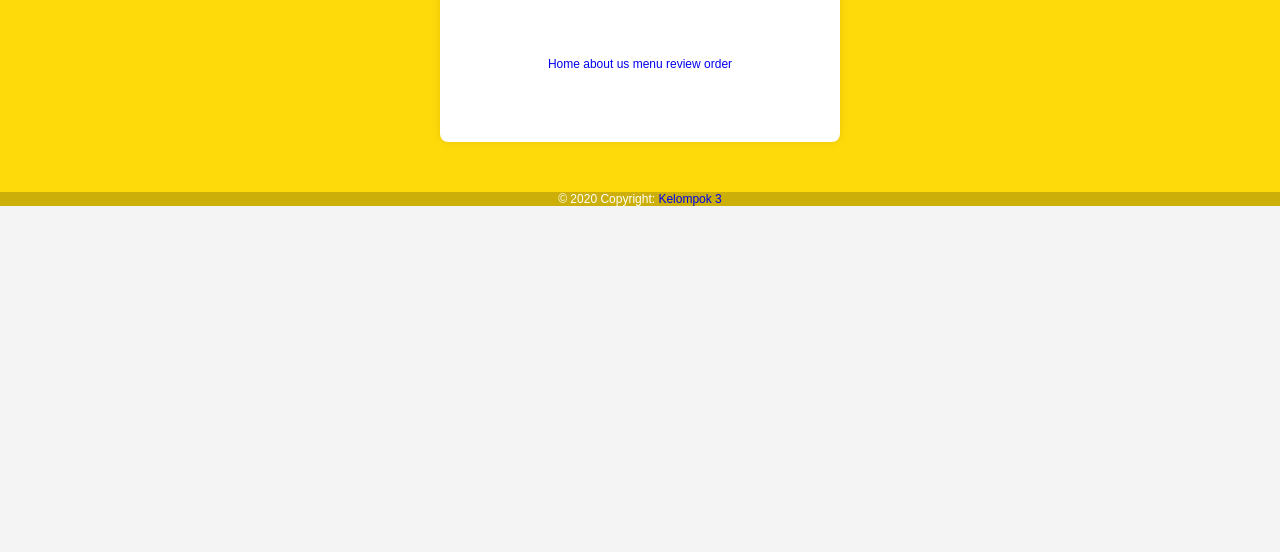
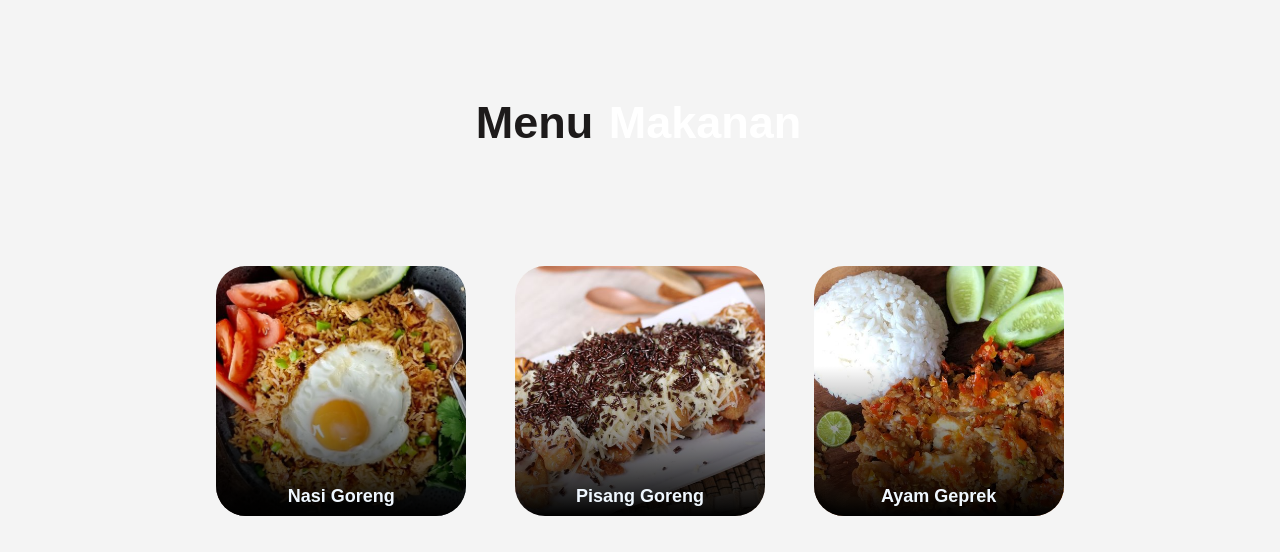
Before and after one commit to RizkiYanuar-Tech/Tubes-IPL, a PHP site: page /menu.html in a window 1280 px wide. Shown: the part 1768-2320 px from the top of the page. Before the commit the page ends 1974 px from the top, so only its background shows below. Run offline with PHP 8.4, Linux system fonts and the light colour scheme.

Commit message:
Update index, menu html, css, dan img menu

```diff
--- a/Implementasi UI&UX/css/style.css
+++ b/Implementasi UI&UX/css/style.css
@@ -98,7 +98,7 @@ body {
   border-radius: 4px;
   cursor: pointer;
   font-size: 16px;
-  margin-left: 10px; /* Sesuaikan dengan kebutuhan */
+  margin-left: 10px;
 }
 
 .btn-tambah-menu:hover {
@@ -114,7 +114,7 @@ body {
   color: #1d1a1a;
 }
 .heading span {
-  background: var(--green);
+  background: var(--fe5303);
   color: #fff;
   display: inline-block;
   padding: 5px 3px;
@@ -300,6 +300,112 @@ body {
 }
 
 /*About Section End*/
+/* AddMenu Start */
+body {
+  font-family: sans-serif;
+
+}
+
+table {
+  width: 90%;
+  border-collapse: collapse;
+  margin:100px;
+}
+
+th, td {
+  border: 1px solid black;
+  padding: 4px;
+  color :rgb(0, 0, 0);
+
+}
+
+th {
+  background-color: #000;
+  font-weight: bold;
+}
+
+.container {
+  max-width: 500px;
+
+}
+
+.btn {
+  margin-top: 2px;
+}
+
+.table-primary {
+  background-color: #dddddd;
+  font-weight: bold;
+}
+
+
+/* AddMenu End */
+
+/* Create Start */
+body {
+  font-family: 'Arial', sans-serif;
+  background-color: #f5f5f5;
+}
+
+.container {
+  width: 50%;
+  margin: auto;
+  padding: 20px;
+  background-color: #fff;
+  border-radius: 8px;
+  box-shadow: 0 0 10px rgba(0, 0, 0, 0.1);
+  margin-top: 50px;
+}
+
+.form-group {
+  margin-bottom: 15px;
+}
+
+label {
+  display: block;
+  margin-bottom: 5px;
+}
+
+input,
+select {
+  width: 100%;
+  padding: 8px;
+  margin-top: 5px;
+  margin-bottom: 10px;
+  box-sizing: border-box;
+  border: 1px solid #ccc;
+  border-radius: 4px;
+}
+
+button {
+  padding: 10px 15px;
+  background-color: #007bff;
+  color: #fff;
+  border: none;
+  border-radius: 4px;
+  cursor: pointer;
+}
+
+button:hover {
+  background-color: #0056b3;
+}
+
+.alert {
+  padding: 10px;
+  margin-bottom: 15px;
+  border-radius: 4px;
+  color: #721c24;
+  background-color: #f8d7da;
+  border: 1px solid #f5c6cb;
+}
+
+.alert-danger {
+  color: #721c24;
+  background-color: #f8d7da;
+  border: 1px solid #f5c6cb;
+}
+
+/* Create End */
 
 /* Menu start */
 
@@ -330,9 +436,11 @@ body {
   backface-visibility: hidden;
   margin-top: 40px;
 }
- h2{
+
+h2{
   color: #fff;
- }
+}
+
 .card:hover {
   transform: scale(.9);
 }
@@ -412,7 +520,7 @@ body {
 
 .card .con-text p button:hover {
   background: #fff;
-  color: #000;
+  color: #fff;
 }
 
 .ul {
--- a/Implementasi UI&UX/index.html
+++ b/Implementasi UI&UX/index.html
@@ -35,8 +35,6 @@
       </div>
 
       <div class="navbar-extra">
-        <a href="#" id="search"> <i data-feather="search"></i> </a>
-        <a href="#" id="shopping-cart"><i data-feather="shopping-cart"></i> </a>
         <a href="#" id="hamburger-menu"><i data-feather="menu"></i> </a>
       </div>
     </nav>
--- a/Implementasi UI&UX/menu.html
+++ b/Implementasi UI&UX/menu.html
@@ -9,7 +9,6 @@
     <link rel="stylesheet" href="css/style.css" />
     <link rel="stylesheet" href="fontawesome-free-6.1.1-web/css/all.css" />
     <link rel="stylesheet" href="fontawesome-free-6.1.1-web/css/brands.css" />
-
 </head>
 
 <body>
@@ -22,7 +21,7 @@
                 <div class="navbar-nav">
                     <a href="index.html">Home</a>
                     <a href="#about">About</a>
-                    <a href="#menu">Menu</a>
+                    <a href="menu.html">menu</a>
                     <a href="#contact">Kontak</a>
                 </div>
 
@@ -30,7 +29,8 @@
                     <a href="#" id="search"> <i data-feather="search"></i> </a>
                     <a href="#" id="shopping-cart"><i data-feather="shopping-cart"></i> </a>
                     <a href="#" id="hamburger-menu"><i data-feather="menu"></i> </a>
-                    <a href="tambahmenu.html" class="btn-tambah-menu">Tambah Menu</a>
+                    <!-- tambah menu link menu pesanan -->
+                    <a href="" class="btn-tambah-menu">Tambah Pesanan</a>
                 </div>
             </nav>
 
@@ -47,13 +47,13 @@
     <!-- Menu Card Section starts -->
     <section id="special" class="container-fluid">
         <div class="heading text-center">
-            <h1>Menu <span>Special</span></h1>
+            <h1>Menu <span>Minuman</span></h1>
         </div>
         <div class="card-container">
             <div class="card ">
                 <img src="./img/Menu/Americano.jpg" alt=" ">
                 <div class="con-text ">
-                    <h2>Americano</h2>
+                    <h2 style="color:aliceblue;">Americano</h2>
                     <p>Iced Americano adalah minuman kopi yang menyegarkan, berani, dan lezat! Es americano merupakan salah satu minuman terbaik di musim panas
                         <button>
                             Rp.150000
@@ -65,7 +65,7 @@
             <div class="card ">
                 <img src="./img/Menu/CaramelLatter.jpg" alt=" ">
                 <div class="con-text ">
-                    <h2>Caramel Latte</h2>
+                    <h2 style="color:aliceblue;">Caramel Latte</h2>
                     <p>Caramel latte adalah jenis minuman kopi yang mengandung espresso, susu, dan saus karamel.
                         <button>
                       Rp.12000
@@ -77,7 +77,7 @@
             <div class="card ">
                 <img src="./img/Menu/cappucino.jpg" alt=" ">
                 <div class="con-text ">
-                    <h2>Cappucino</h2>
+                    <h2 style="color:aliceblue;">Cappucino</h2>
                     <p>Rasanya yang manis membuat jenis kopi ini mudah digemari dan bisa diterima oleh lidah semua orang
                         <button>
                        Rp.10000
@@ -88,7 +88,7 @@
             <div class="card ">
                 <img src="./img/Menu/cafe-expreso.jpg" alt=" ">
                 <div class="con-text ">
-                    <h2>Expreso</h2>
+                    <h2 style="color:aliceblue;">Expreso</h2>
                     <p> kopi yang dihasilkan dari proses penyeduhan kopi dengan tekanan dan suhu tinggi
                         <button>
                         Rp.13000
@@ -102,13 +102,13 @@
 
     <section id="utama" class="container-fluid">
         <div class="heading text-center">
-            <h1>Menu <span>Utama</span></h1>
+            <h1>Menu <span>Dessert</span></h1>
         </div>
         <div class="card-container">
             <div class="card ">
                 <img src="./img/Menu/Cholate cupcake.jpg" alt=" ">
                 <div class="con-text ">
-                    <h2>Cholate Cupcake</h2>
+                    <h2 style="color:aliceblue;">Cholate Cupcake</h2>
                     <p>
                         <button>
                         Rp.16.000
@@ -119,7 +119,7 @@
             <div class="card ">
                 <img src="./img/Menu/Strawberyy CheseCake.jpg" alt=" ">
                 <div class="con-text ">
-                    <h2>Strawberyy CheseCake</h2>
+                    <h2 style="color:aliceblue;">Strawberyy CheseCake</h2>
                     <p>
                         <button>
                         Rp.20.000
@@ -130,7 +130,7 @@
             <div class="card ">
                 <img src="./img/Menu/Strawberyy Napolen.jpg" alt=" ">
                 <div class="con-text ">
-                    <h2>Strawberyy Napolen</h2>
+                    <h2 style="color:aliceblue;">Strawberyy Napolen</h2>
                     <p>
                         <button>
                         Rp.25.000
@@ -141,7 +141,7 @@
             <div class="card ">
                 <img src="./img/Menu/Tiramisu Layer Cake.jpg" alt=" ">
                 <div class="con-text ">
-                    <h2>Tiramisu</h2>
+                    <h2 style="color:aliceblue;">Tiramisu</h2>
                     <p>
                        Rp.9000
                     </button>
@@ -151,7 +151,7 @@
             <div class="card ">
                 <img src="./img/Menu/h o l l a.jfif" alt=" ">
                 <div class="con-text ">
-                    <h2>Milli Crepe</h2>
+                    <h2 style="color:aliceblue;">Milli Crepe</h2>
                     <p>
                         Rp.15.000
                     </button>
@@ -161,7 +161,7 @@
             <div class="card ">
                 <img src="./img/Menu/Matcha crepe torta - a francia és japán csoda-süti - M Matcha.jfif" alt=" ">
                 <div class="con-text ">
-                    <h2>Crepe Torta</h2>
+                    <h2 style="color:aliceblue;">Crepe Torta</h2>
                     <p>Karedok adalah makanan khas Sunda yang mempunyai kemiripan dengan gado-gado. Karedok menyajikan berbagai sayuran dengan saus kacang tanah dengan kepedasan yang bisa menggugah selera..
                         <button>
                         Rp.13.000
@@ -172,85 +172,51 @@
         </div>
     </section>
 
+
+    <section id="utama" class="container-fluid">
+        <div class="heading text-center">
+            <h1>Menu <span>Makanan</span></h1>
+        </div>
+        <div class="card-container">
+            <div class="card ">
+                <img src="./img/Menu/Nasi Goreng (Indonesian Fried Rice) - Sugar Spice & More.jpg" alt=" ">
+                <div class="con-text ">
+                    <h2 style="color:aliceblue;">Nasi Goreng</h2>
+                    <p>
+                        <button>
+                        Rp.16.000
+                    </button>
+                    </p>
+                </div>
+            </div>
+            <div class="card ">
+                <img src="./img/Menu/Pisang goreng dengan taburi keju dan meises.jpg" alt=" ">
+                <div class="con-text ">
+                    <h2 style="color:aliceblue;">Pisang Goreng</h2>
+                    <p>
+                        <button>
+                        Rp.20.000
+                    </button>
+                    </p>
+                </div>
+            </div>
+            <div class="card ">
+                <img src="./img/Menu/Ayam geprek.jpg" alt=" ">
+                <div class="con-text ">
+                    <h2 style="color:aliceblue;">Ayam Geprek</h2>
+                    <p>
+                        <button>
+                        Rp.25.000
+                    </button>
+                    </p>
+                </div>
+            </div>
+
+            </div>
+        </div>
+    </section>
+
     <!-- Menu Card Section end -->
-
-    <!-- footer section start -->
-
-    <!-- Remove the container if you want to extend the Footer to full width. -->
-    <footer class="text-center text-lg-start text-white" style="background-color: hwb(51 4% 0%)">
-        <!-- Grid container -->
-        <div class="container p-4 pb-0">
-            <!-- Section: Links -->
-            <section class="">
-                <!--Grid row-->
-                <div class="row">
-
-
-                    <hr class="w-100 clearfix d-md-none" />
-
-                    <!-- Grid column -->
-                    <div class="text-center" align="center">
-                        </i>
-                        <h1 class="text-uppercase mb-2 font-weight-bold">Link</h1>
-                        <ul>
-                            <a class="active" href="index.html">Home</a>
-                            <a href="/about.html">about us</a>
-                            <a href="/menu.html">menu</a>
-
-                            <a href="review.html">review</a>
-                            <a href="order.html">order</a>
-                        </ul>
-                    </div>
-                    <!-- Grid column -->
-
-                    <hr class="w-100 clearfix d-md-none" />
-
-                    <!-- Grid column -->
-                    <hr class="w-100 clearfix d-md-none" />
-
-                    <!-- Grid column -->
-                    <div class="col-md-3 col-lg-2 col-xl-2 mx-auto mt-3" align="center">
-                        <h1 class="text-uppercase mb-4 font-weight-bold">Follow us</h1>
-
-                        <!-- Facebook -->
-                        <a class="btn btn-primary btn-floating m-1" style="background-color: #3b5998" href="#!" role="button"><i class="fab fa-facebook-f"></i
-        ></a>
-
-                        <!-- Twitter -->
-                        <a class="btn btn-primary btn-floating m-1" style="background-color: #55acee" href="#!" role="button"><i class="fab fa-twitter"></i
-        ></a>
-
-                        <!-- Google -->
-                        <a class="btn btn-primary btn-floating m-1" style="background-color: #dd4b39" href="#!" role="button"><i class="fab fa-google"></i
-        ></a>
-
-                        <!-- Instagram -->
-                        <a class="btn btn-primary btn-floating m-1" style="background-color: #ac2bac" href="#!" role="button"><i class="fab fa-instagram"></i
-        ></a>
-
-                        <!-- Linkedin -->
-                        <a class="btn btn-primary btn-floating m-1" style="background-color: #0082ca" href="#!" role="button"><i class="fab fa-linkedin-in"></i
-        ></a>
-                        <!-- Github -->
-                        <a class="btn btn-primary btn-floating m-1" style="background-color: #333333" href="#!" role="button"><i class="fab fa-github"></i
-        ></a>
-                    </div>
-                </div>
-                <!--Grid row-->
-            </section>
-            <!-- Section: Links -->
-        </div>
-        <!-- Grid container -->
-
-        <!-- Copyright -->
-        <div class="" align="center" style="background-color: rgba(0, 0, 0, 0.2)">
-            © 2020 Copyright:
-            <a class="text-white" href="https://mdbootstrap.com/">Kelompok 3</a>
-        </div>
-        <!-- Copyright -->
-    </footer>
-    <!-- Footer -->
-    <!-- Footer -->
 
     </div>
     <!-- End of .container -->
```
Also changed, not shown: Implementasi UI&UX/img/Menu/Americano.jpg (added), Implementasi UI&UX/img/Menu/Ayam geprek.jpg (added), Implementasi UI&UX/img/Menu/CaramelLatter.jpg (added), Implementasi UI&UX/img/Menu/Cholate cupcake.jpg (added), Implementasi UI&UX/img/Menu/Matcha crepe torta - a francia és japán csoda-süti - M Matcha.jfif (added), Implementasi UI&UX/img/Menu/Nasi Goreng (Indonesian Fried Rice) - Sugar Spice & More.jpg (added), Implementasi UI&UX/img/Menu/Pisang goreng dengan taburi keju dan meises.jpg (added), Implementasi UI&UX/img/Menu/Strawberyy CheseCake.jpg (added), Implementasi UI&UX/img/Menu/Strawberyy Napolen.jpg (added), Implementasi UI&UX/img/Menu/Tiramisu Layer Cake.jpg (added), Implementasi UI&UX/img/Menu/cafe-expreso.jpg (added), Implementasi UI&UX/img/Menu/cappucino.jpg (added), Implementasi UI&UX/img/Menu/h o l l a.jfif (added).
